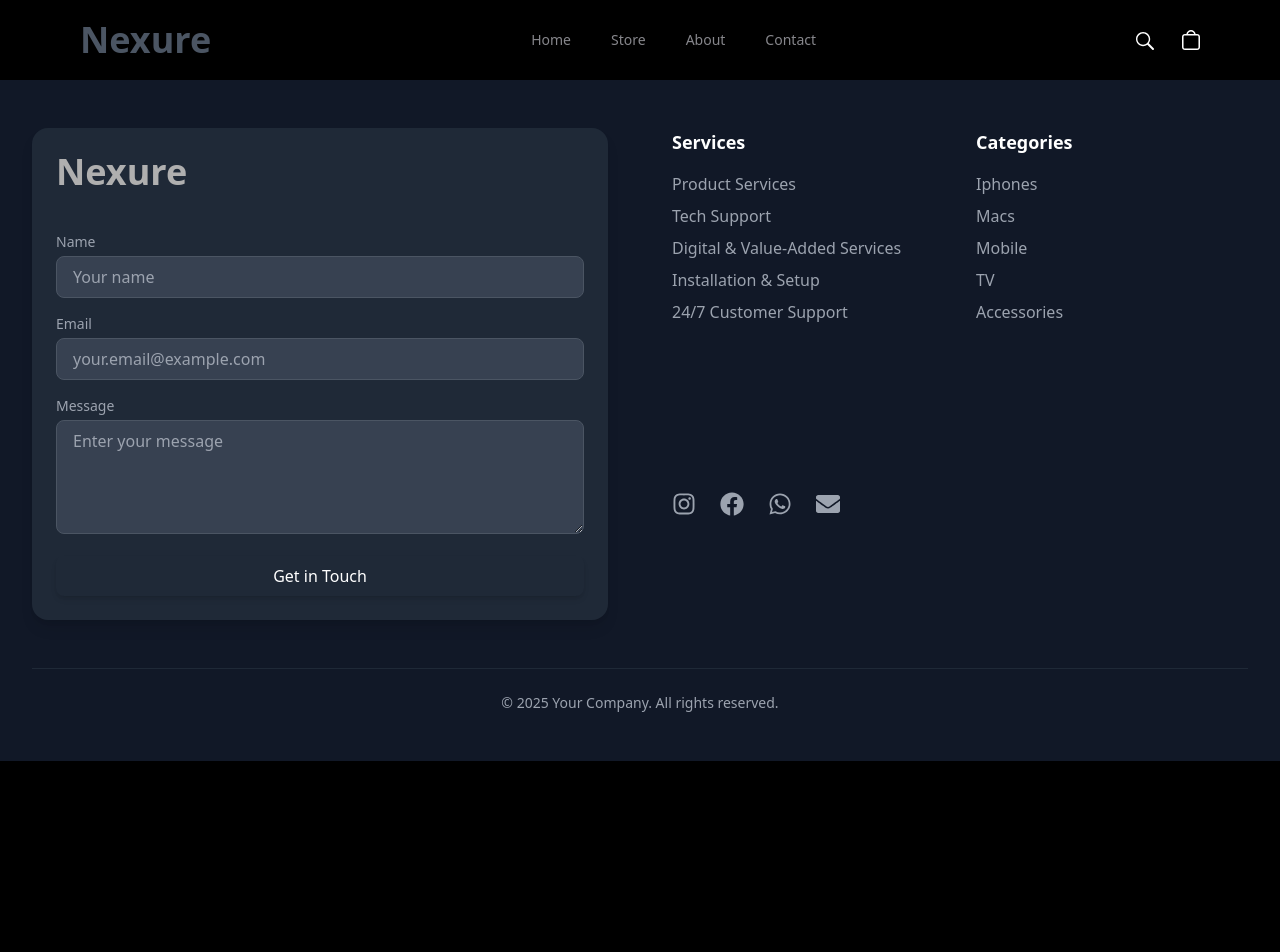
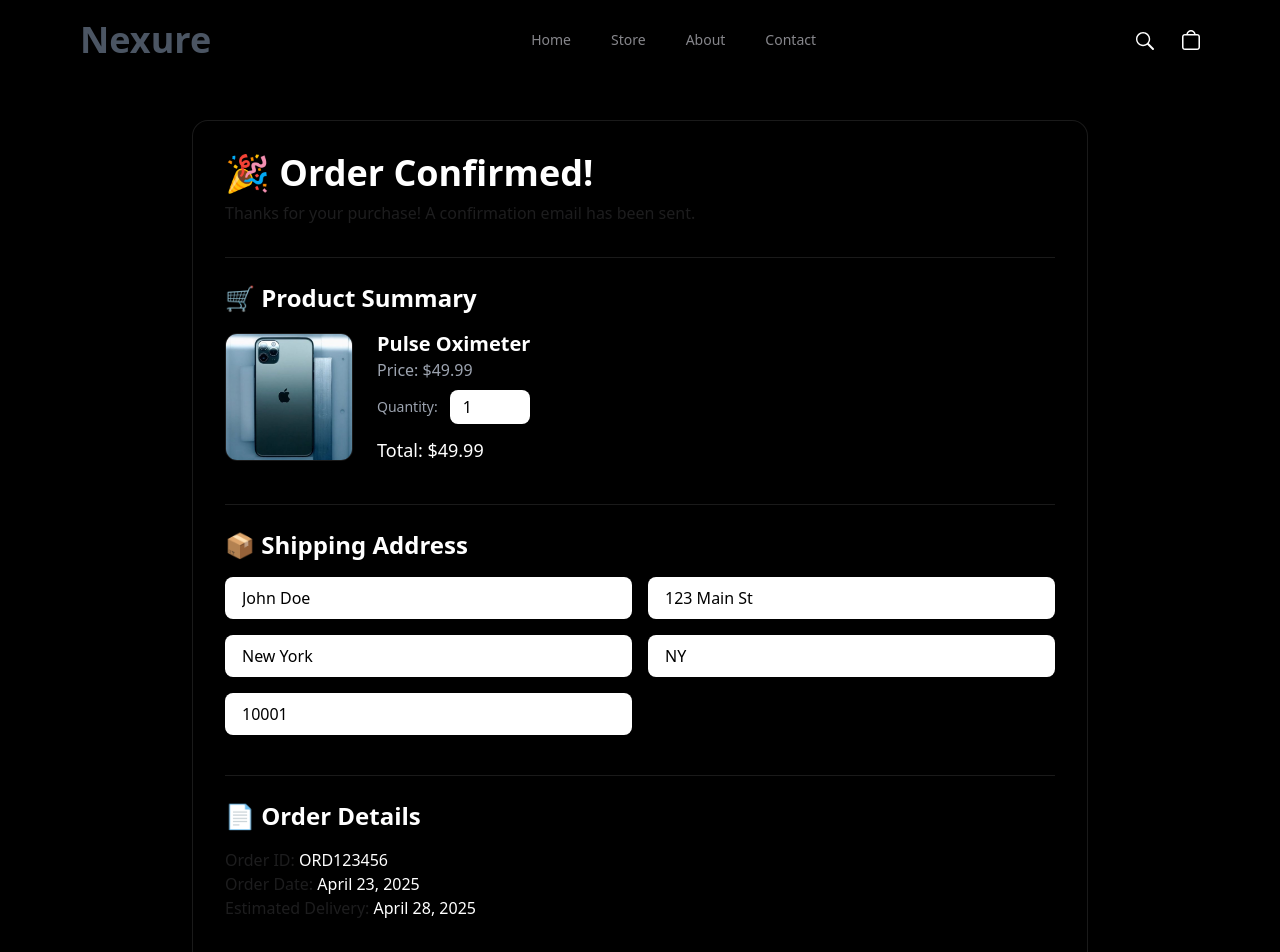
Before and after one commit to Gokulkdl/e-com, a React (Vite) app in the folder client/: page /confirm in a window 1280 px wide. Shown: the top 952 px of the page. Before the commit the page ends 800 px from the top, so only its background shows below. Built offline with nearby package versions, Linux system fonts and the light colour scheme.

Commit message:
order pages

```diff
--- a/client/src/App.jsx
+++ b/client/src/App.jsx
@@ -6,6 +6,8 @@ import Signup from './pages/Signup';
 import Navbar from './componets/Navbar';
 import Profile from './pages/Profile';
 import Footer from './componets/Footer';
+import OrderPage from './pages/OrderPage';
+import OrderConfirm from './pages/OrderConfirm';
 
 const App = () => {
   return (
@@ -15,6 +17,9 @@ const App = () => {
         <Route path="/" element={<Home />} />
         <Route path="/signup" element={<Signup />} />
         <Route path="/profile" element={<Profile />} />
+        <Route path='/order'element={<OrderPage/>}/>
+      <Route  path='/confirm'element={<OrderConfirm/>}/>
+
       </Routes>
       <Footer />
     </main>
--- a/client/src/pages/OrderConfirm.jsx
+++ b/client/src/pages/OrderConfirm.jsx
@@ -1,17 +1,87 @@
-import React from 'react'
+import React from 'react';
 
 const OrderConfirm = () => {
   return (
-    <div>
-        <h1>Order Confirmation</h1>
-        <img
-      src="/assets/images/iphone.jpg"
-      alt="Pulse Oximeter"
-      className="w-32 h-32 object-cover rounded-lg shadow-md border border-gray-700"
-    />
+    <div className="max-w-4xl mx-auto mt-10 p-8 bg-black text-white rounded-2xl shadow-2xl border border-white/10">
+      <h1 className="text-4xl font-bold mb-2 text-white">🎉 Order Confirmed!</h1>
+      <p className="text-gray-300 mb-8">Thanks for your purchase! A confirmation email has been sent.</p>
 
+      {/* Product Summary */}
+      <div className="border-t border-white/10 pt-6 mb-10">
+        <h2 className="text-2xl font-semibold mb-4">🛒 Product Summary</h2>
+        <div className="flex gap-6 items-center">
+          <img
+            src="/assets/images/iphone.jpg"
+            alt="Pulse Oximeter"
+            className="w-32 h-32 object-cover rounded-xl border border-white/10 shadow-lg"
+          />
+          <div>
+            <h3 className="text-xl font-semibold">Pulse Oximeter</h3>
+            <p className="text-gray-400">Price: $49.99</p>
+            <div className="mt-2 flex items-center gap-3">
+              <label className="text-sm text-gray-400">Quantity:</label>
+              <input
+                type="number"
+                value="1"
+                min="1"
+                className="w-20 px-3 py-1 rounded-lg text-black font-medium border border-white/20"
+              />
+            </div>
+            <p className="mt-3 text-lg font-medium text-white">Total: $49.99</p>
+          </div>
+        </div>
+      </div>
+
+      {/* Shipping Address */}
+      <div className="border-t border-white/10 pt-6 mb-10">
+        <h2 className="text-2xl font-semibold mb-4">📦 Shipping Address</h2>
+        <div className="grid grid-cols-1 md:grid-cols-2 gap-4 text-black">
+          <input
+            value="John Doe"
+            placeholder="Full Name"
+            className="px-4 py-2 rounded-lg border border-white/20"
+          />
+          <input
+            value="123 Main St"
+            placeholder="Street Address"
+            className="px-4 py-2 rounded-lg border border-white/20"
+          />
+          <input
+            value="New York"
+            placeholder="City"
+            className="px-4 py-2 rounded-lg border border-white/20"
+          />
+          <input
+            value="NY"
+            placeholder="State"
+            className="px-4 py-2 rounded-lg border border-white/20"
+          />
+          <input
+            value="10001"
+            placeholder="Zip Code"
+            className="px-4 py-2 rounded-lg border border-white/20"
+          />
+        </div>
+      </div>
+
+      {/* Order Info */}
+      <div className="border-t border-white/10 pt-6 mb-10">
+        <h2 className="text-2xl font-semibold mb-4">📄 Order Details</h2>
+        <p className="text-gray-300">Order ID: <span className="text-white font-medium">ORD123456</span></p>
+        <p className="text-gray-300">Order Date: <span className="text-white">April 23, 2025</span></p>
+        <p className="text-gray-300">Estimated Delivery: <span className="text-white">April 28, 2025</span></p>
+      </div>
+
+      {/* Continue Button */}
+      <div className="text-center">
+        <button
+          className="mt-6 px-6 py-3 bg-white text-black font-semibold rounded-lg hover:bg-gray-200 transition"
+        >
+          Continue Shopping
+        </button>
+      </div>
     </div>
-  )
-}
+  );
+};
 
-export default OrderConfirm
+export default OrderConfirm;
--- a/client/src/pages/OrderPage.jsx
+++ b/client/src/pages/OrderPage.jsx
@@ -5,13 +5,13 @@ import { Link } from 'react-router-dom'
 const OrderPage = () => {
   return (
     <>
-      <Navbar />
+
       <div className="flex flex-col gap-6 p-20">
         {/* Top Section: Breadcrumb + Search */}
         <div className="flex flex-col md:flex-row md:items-center md:justify-between gap-4">
           {/* Breadcrumb Navigation */}
           <div className="flex items-center space-x-2">
-            <Link to="/account" className="hover:underline ml-20 text-xl">Profile</Link>
+            <Link to="/profile" className="hover:underline ml-20 text-xl">Profile</Link>
             <span>&gt;</span>
             <span className='text-xl '>Orders</span>
           </div>
```
Also changed, not shown: 1 other file (tests, documents, lock files or other folders).
